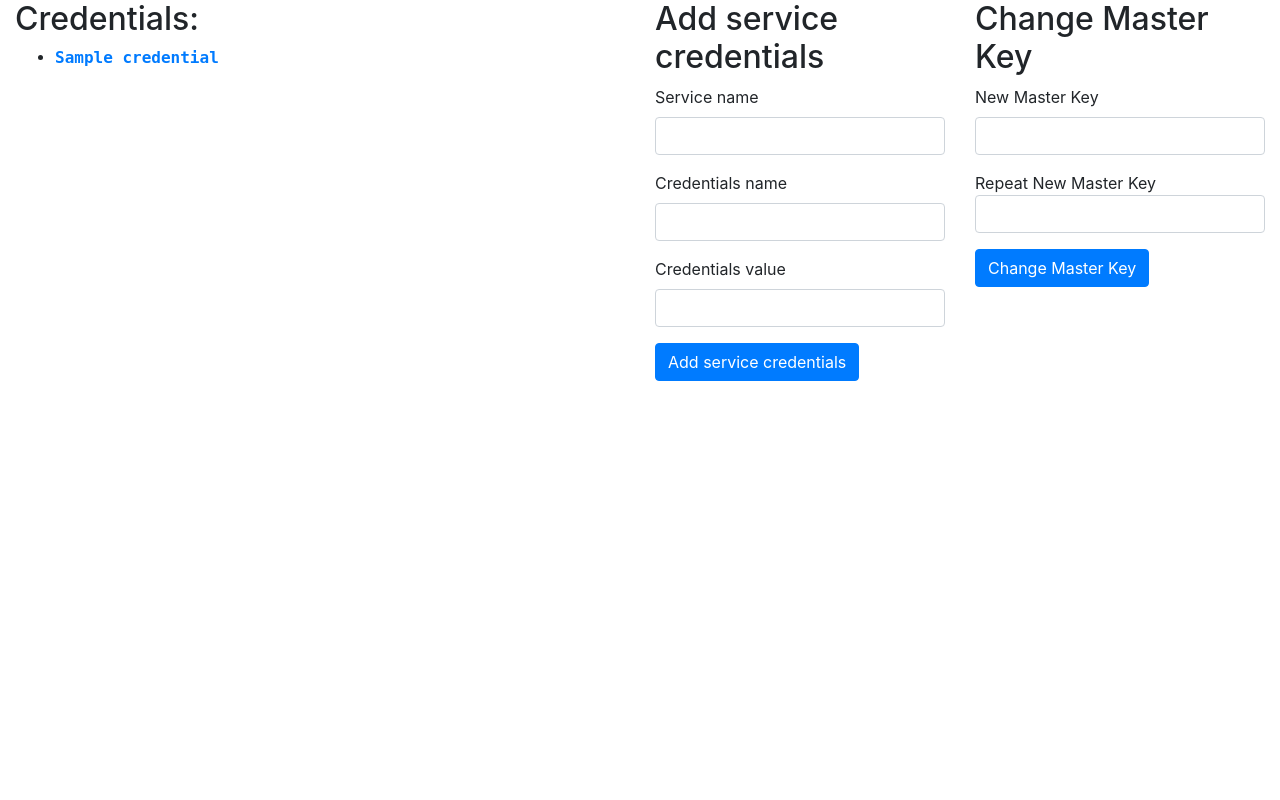
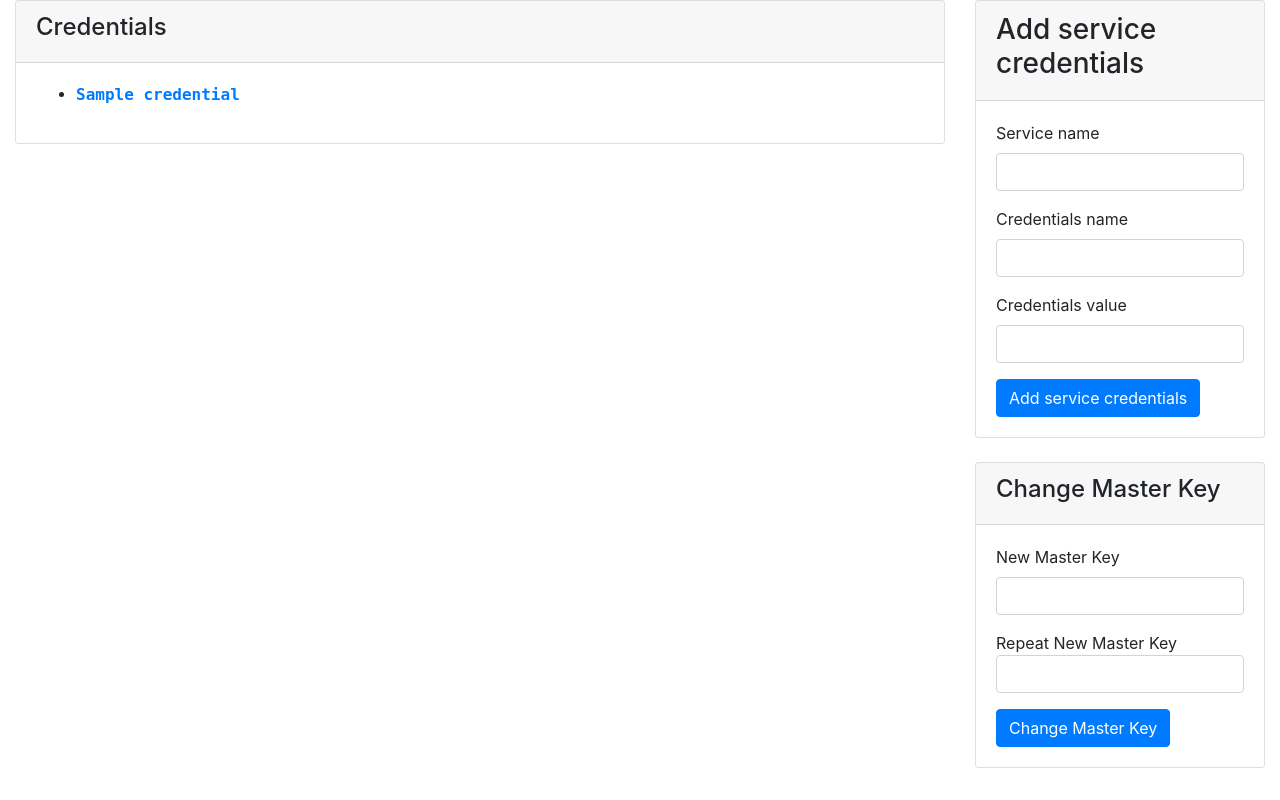
Before and after one commit to Pavel3333/CredentialsManager, a Flask app: template templates/session.html in a window 1280 px wide. Run offline with Flask 2, Linux system fonts and the light colour scheme; the template is opened without the code that fills it: most values are stand-ins (such as "Sample title", 1, 10 or a date in 2020); some libraries are stand-ins or nearby versions.

Commit message:
card design; change creds

```diff
--- a/templates/session.html
+++ b/templates/session.html
@@ -5,7 +5,11 @@
 {% block content %}
     <div class="row">
         <div class="col-sm-3 order-2">
-            <h2>Add service credentials</h2>
+            <div class="card">
+                <div class="card-header">
+                    <h3>Add service credentials</h3>
+                </div>
+                <div class="card-body">
                     <form method="post">
                         <input type="hidden" name="master_key" id="master_key" value="{{master_key}}" required/>
 
@@ -27,8 +31,13 @@
                         <button type="submit" class="btn btn-primary">Add service credentials</button>
                     </form>
                 </div>
-        <div class="col-sm-3 order-3">
-            <h2>Change Master Key</h2>
+            </div>
+            <br>
+            <div class="card">
+                <div class="card-header">
+                    <h4>Change Master Key</h4>
+                </div>
+                <div class="card-body">
                     <form method="post">
                         <input type="hidden" name="master_key" id="master_key" value="{{master_key}}" required/>
 
@@ -45,12 +54,22 @@
                         <button type="submit" class="btn btn-primary">Change Master Key</button>
                     </form>
                 </div>
-        <div class="col-sm-6 order-1">
+            </div>
+        </div>
+        <div class="col-sm-9 order-1">
+            <div class="card">
+                <div class="card-header">
+                    <h4>
                         {% if not credentials %}
-                <h2>Credentials list is empty!</h2>
+                            Credentials list is empty</h4>
                         {% else %}
-                <h2>Credentials:</h2>
-                <div style="font-family: monospace;">
+                            Credentials
+                        {% endif %}
+                    </h4>
+                </div>
+
+                {% if credentials %}
+                <div class="card-body" style="font-family: monospace;">
                     <ul>
                     {% for service_name, service_credentials in credentials.items() %}
                         {% set service_id = 'service_collapse_{}'.format(loop.index) %}
@@ -63,10 +82,10 @@
                                    <div class="container-fluid">
                                        <dl class="row">
                                        {% for key, value in service_credentials.items() %}
-                                            <dt class="col-sm-4">
+                                            <dt class="col-sm-5">
                                                 <b>{{key}}</b>
                                             </dt>
-                                            <dd class="col-sm-8">
+                                            <dd class="col-sm-7">
                                                 {{value}}
                                             </dd>
                                         {% endfor %}
```
Also changed, not shown: 1 other file. Lines whose indentation alone changed are shown as unchanged.
